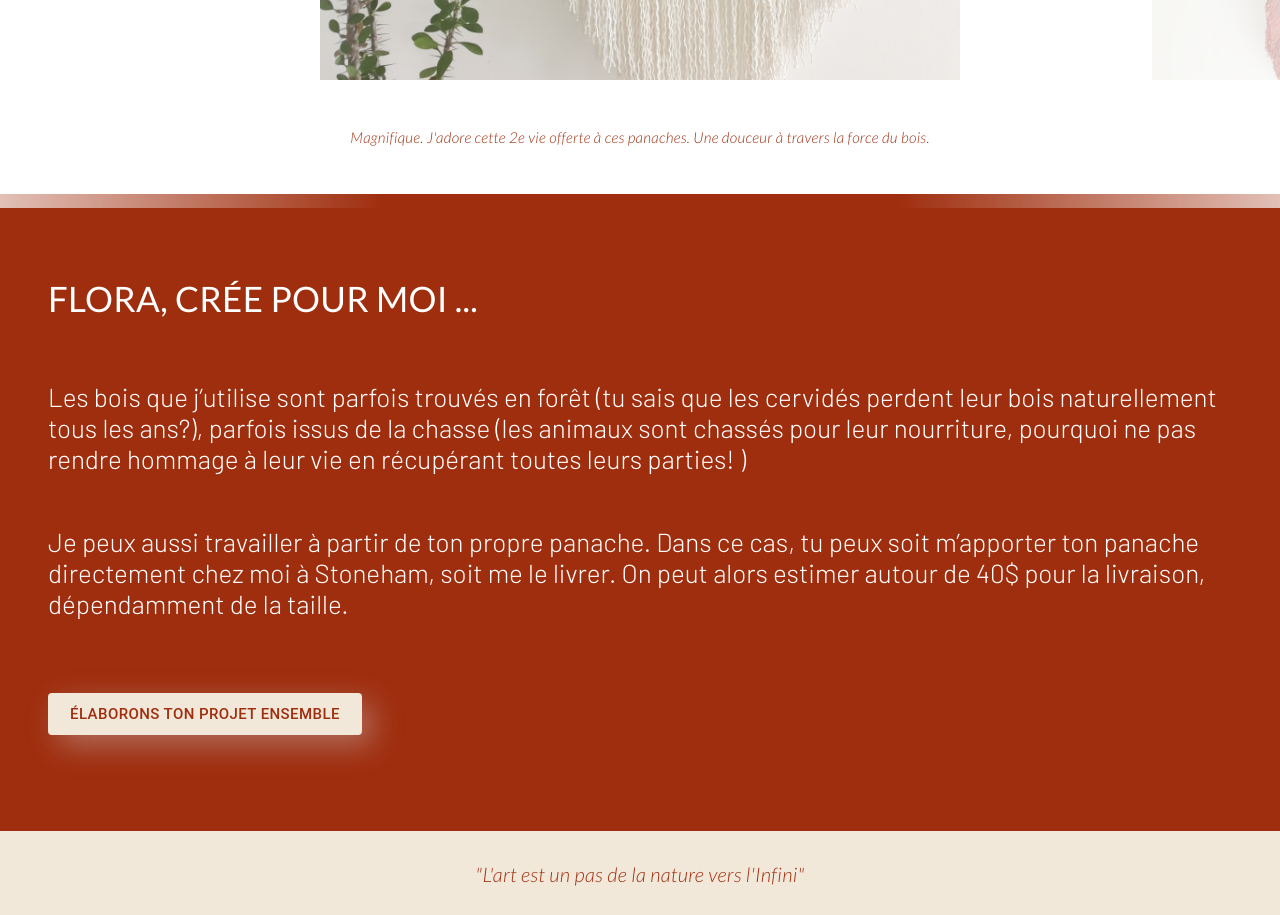
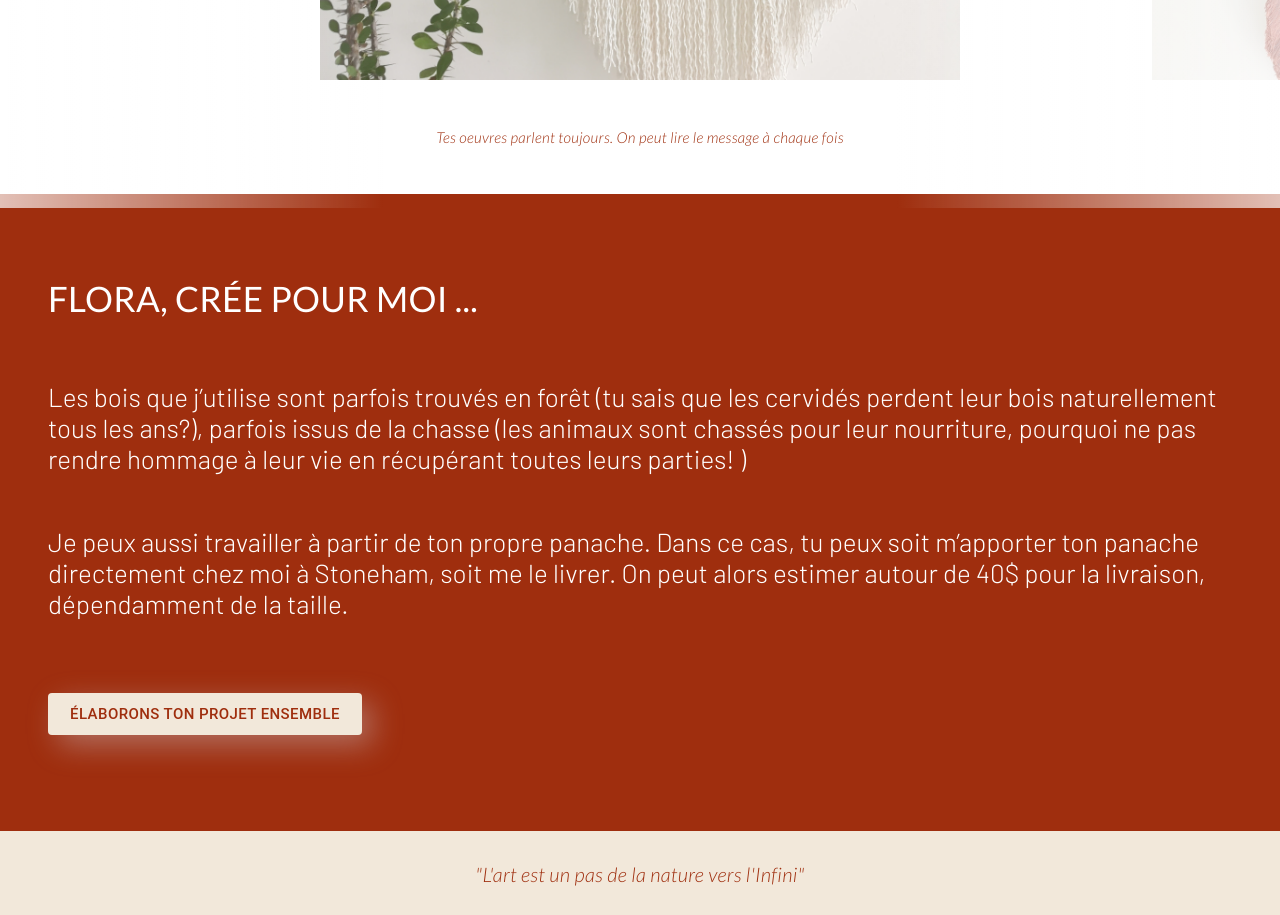
Before and after one commit to Jon104/flora-design, a React (Create React App) app: page /panaches in a window 1280 px wide. Shown: the part 1480-2395 px from the top of the page. Built offline with nearby package versions, Linux system fonts and the light colour scheme; no server answers.

Commit message:
Alligned slides index

```diff
--- a/src/panaches/PanachesPage.jsx
+++ b/src/panaches/PanachesPage.jsx
@@ -87,7 +87,7 @@ const Panaches = () => {
             <Box py={4}>
               <Testimonials>
                 {
-                  panachesSlides[slideIndex + panachesSlides.length - 1]
+                  panachesSlides[slideIndex + panachesSlides.length]
                     ?.testimonials
                 }
               </Testimonials>
```
